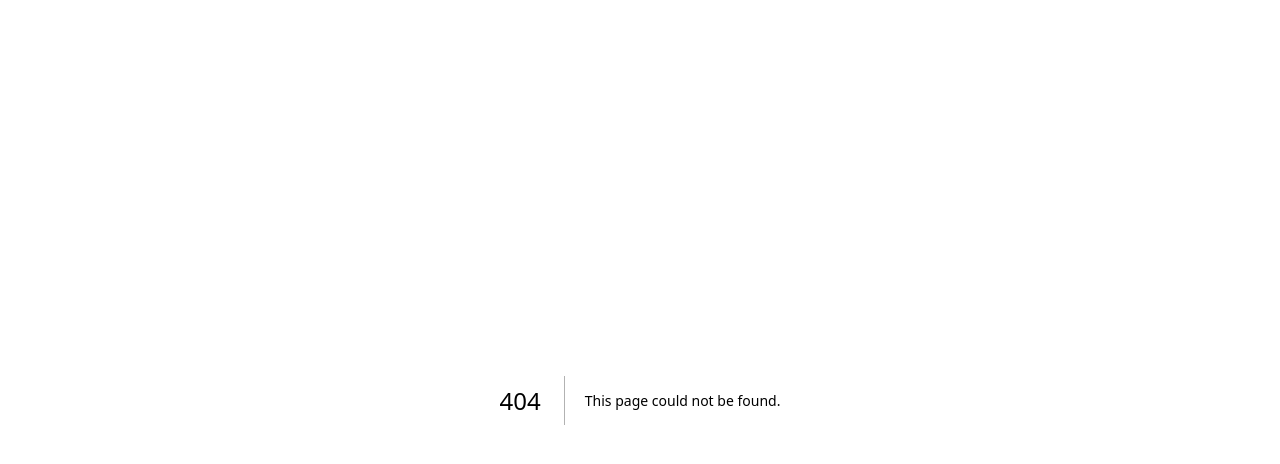
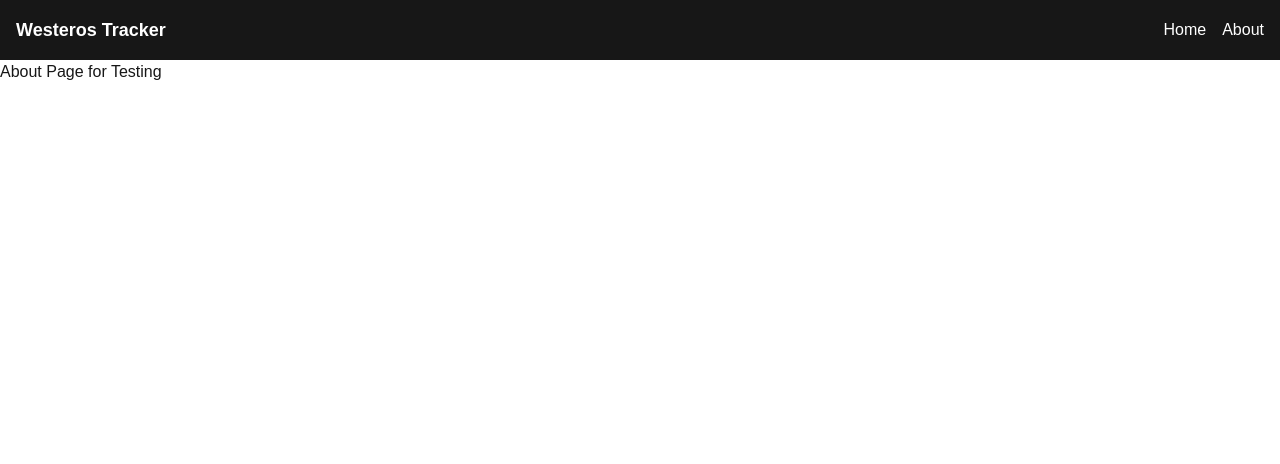
Before and after one commit to sixshootercat/wizeline-challenge, a Next.js app: page /about in a window 1280 px wide. Before the commit this address had no page. Shown: the top 464 px of the page. Built offline with nearby package versions, Linux system fonts and the light colour scheme.

Commit message:
build simple layout, loading page fallback, and about page for simple navigation

```diff
--- /dev/null
+++ b/src/app/about/page.tsx
@@ -0,0 +1,3 @@
+export default function About() {
+  return <p>About Page for Testing</p>;
+}
--- a/src/app/layout.tsx
+++ b/src/app/layout.tsx
@@ -1,12 +1,15 @@
 import type { Metadata } from "next";
 import localFont from "next/font/local";
 import "./globals.css";
+import { ReactQueryClientProvider } from "./query-client-provider";
+import Link from "next/link";
 
 const geistSans = localFont({
   src: "./fonts/GeistVF.woff",
   variable: "--font-geist-sans",
   weight: "100 900",
 });
+
 const geistMono = localFont({
   src: "./fonts/GeistMonoVF.woff",
   variable: "--font-geist-mono",
@@ -14,8 +17,8 @@ const geistMono = localFont({
 });
 
 export const metadata: Metadata = {
-  title: "Create Next App",
-  description: "Generated by create next app",
+  title: "Home Page",
+  description: "Find who is dead or alive in Westeros",
 };
 
 export default function RootLayout({
@@ -24,12 +27,37 @@ export default function RootLayout({
   children: React.ReactNode;
 }>) {
   return (
+    <ReactQueryClientProvider>
       <html lang="en">
         <body
           className={`${geistSans.variable} ${geistMono.variable} antialiased`}
         >
+          <Header />
           {children}
         </body>
       </html>
+    </ReactQueryClientProvider>
   );
 }
+
+const Header = () => {
+  return (
+    <header className="bg-foreground text-background p-4">
+      <nav className="flex justify-between items-center">
+        <div className="text-lg font-bold">Westeros Tracker</div>
+        <ul className="flex space-x-4">
+          <li>
+            <Link href="/" className="hover:underline">
+              Home
+            </Link>
+          </li>
+          <li>
+            <Link href="/about" className="hover:underline">
+              About
+            </Link>
+          </li>
+        </ul>
+      </nav>
+    </header>
+  );
+};
--- /dev/null
+++ b/src/app/loading.tsx
@@ -0,0 +1,10 @@
+import { HousesListSkeleton } from "./components/houses-loading-skeleton";
+
+export default function Loading() {
+  return (
+    <div className="min-h-screen p-8 pb-20 sm:p-20 font-[family-name:var(--font-geist-sans)]">
+      <h1 className="text-4xl font-bold text-center mb-16">Dead or Alive?</h1>
+      <HousesListSkeleton />
+    </div>
+  );
+}
--- /dev/null
+++ b/src/app/query-client-provider.tsx
@@ -0,0 +1,27 @@
+"use client";
+import { QueryClient, QueryClientProvider } from "@tanstack/react-query";
+// import { ReactQueryDevtools } from "@tanstack/react-query-devtools";
+import { useState } from "react";
+
+export const ReactQueryClientProvider = ({
+  children,
+}: {
+  children: React.ReactNode;
+}) => {
+  const [queryClient] = useState(
+    () =>
+      new QueryClient({
+        defaultOptions: {
+          queries: {
+            staleTime: 60 * 1000,
+          },
+        },
+      })
+  );
+  return (
+    <QueryClientProvider client={queryClient}>
+      {children}
+      {/* <ReactQueryDevtools initialIsOpen={false} /> */}
+    </QueryClientProvider>
+  );
+};
```
Lines whose indentation alone changed are shown as unchanged.
